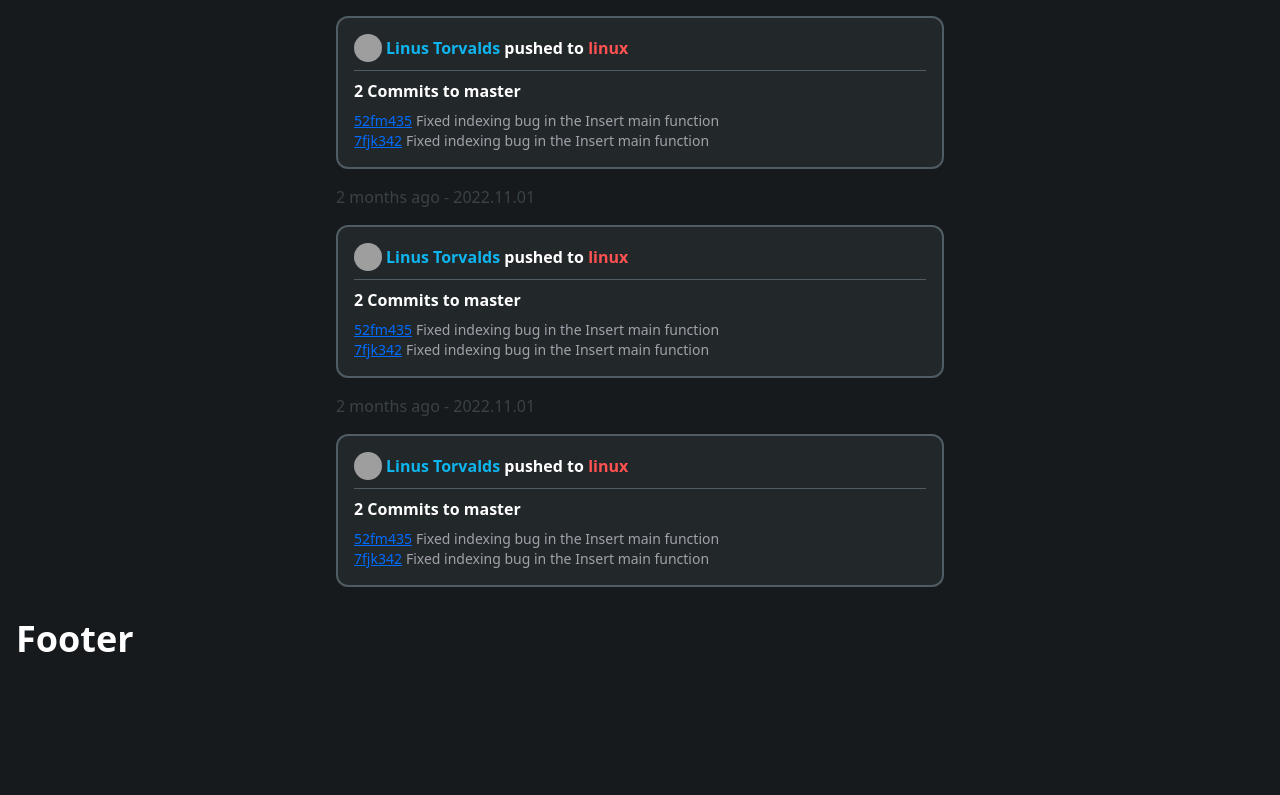
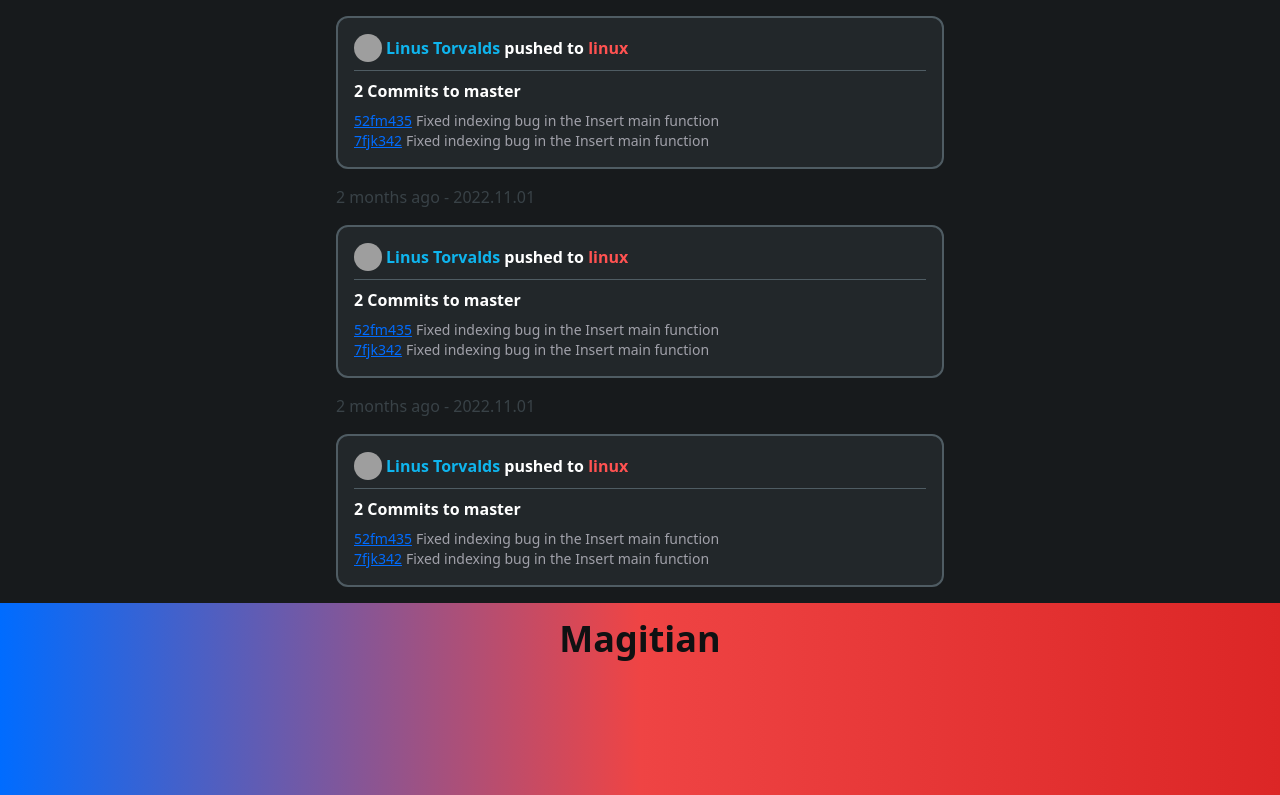
Before and after one commit to SnekAtMiskolc/Magitian, a SvelteKit app: page / in a window 1280 px wide. Shown: the part 455-1250 px from the top of the page. Built offline with nearby package versions, Linux system fonts and the light colour scheme; grey boxes are pictures that could not be loaded.

Commit message:
fotter stuff

```diff
--- a/src/components/nav/Footer.svelte
+++ b/src/components/nav/Footer.svelte
@@ -1,4 +1,7 @@
-<div class="bg-spcx-800 h-48 p-4">
-    <h1 class="text-white font-bold text-4xl">Footer</h1>
-
+<div class="bg-spcx-700 h-48 p-4 bg-gradient-to-r from-blue-600 to-red-600 via-red-500">
+    <h1 class="text-spcx-900 font-bold text-4xl text-center">Magitian</h1>
+    <div class="flex justify-center justify-items-center">
+        <div>
+        </div>
+    </div>
 </div>
```
